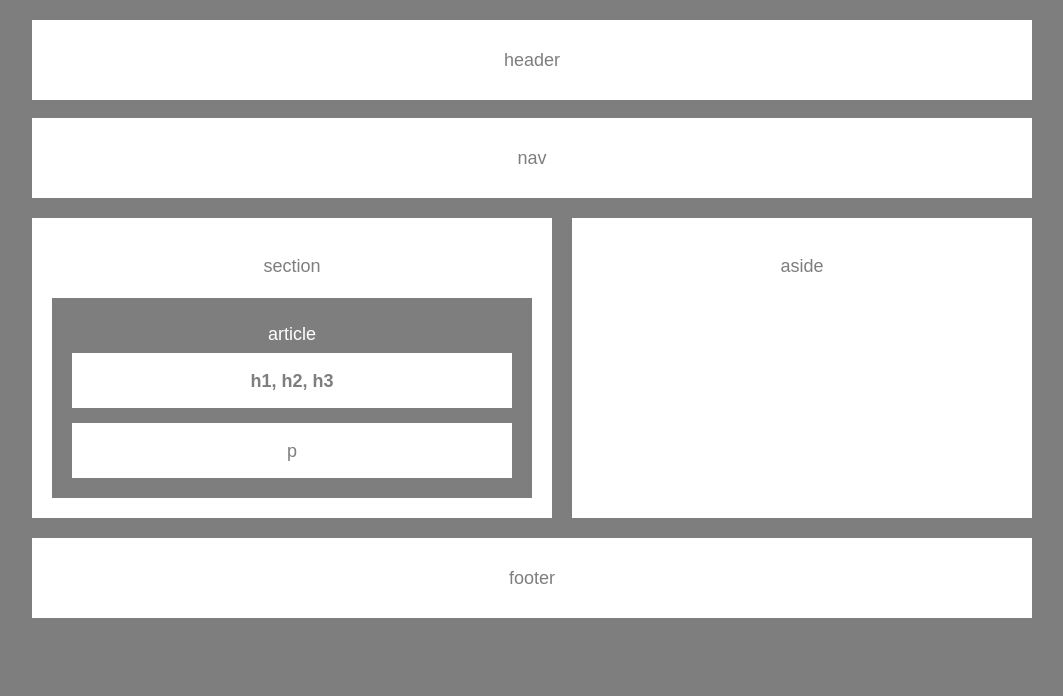
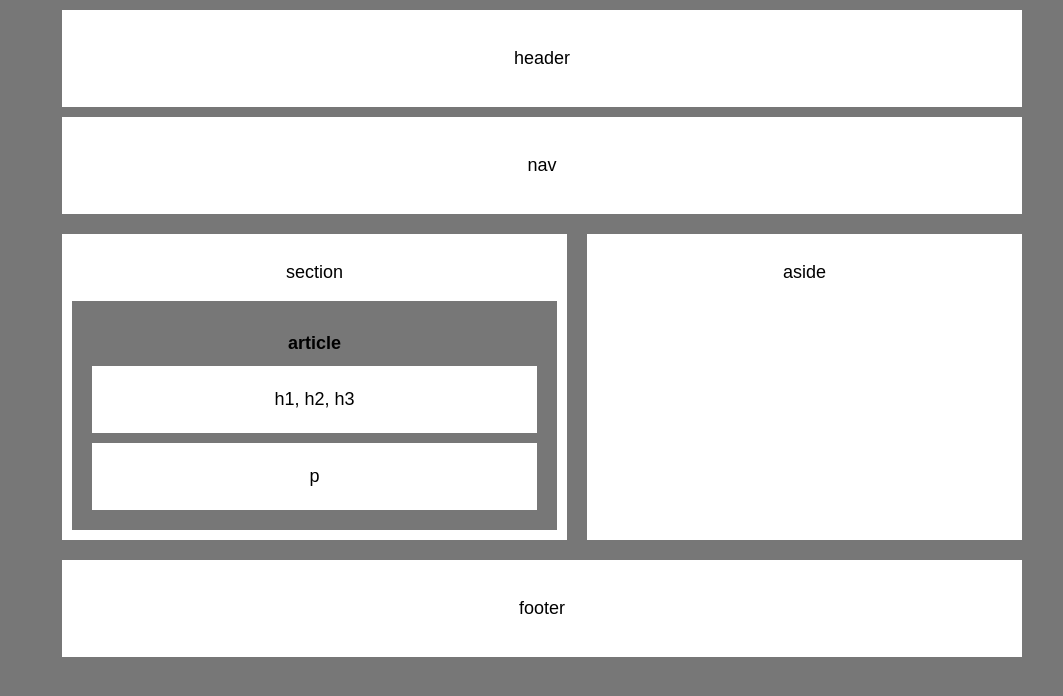
Before and after one commit to mmalberts/HW-Wireframe, a plain HTML site: page index.html in a window 1280 px wide. Shown: the whole page, without its empty margins (108-1171 px from the left). Drawn offline with Linux system fonts and the light colour scheme.

Commit message:
third commit

```diff
--- a/index.html
+++ b/index.html
@@ -9,33 +9,36 @@
 
 <body>
 
-	<div class="header">
-		<p id="bar">header</p>
+	<div class="hnf">
+		<p>header</p>
 	</div>
 
-	<div class="nav">
-		<p id="bar">nav</p>
+	<div class="hnf">
+		<p>nav</p>
 	</div>
 
-	<div class="box">
+	<div class="container clearfix">
 		<div class="section">
-			<p id="col">section</p>
+			<p>section</p>
 			<div class="article">
-				<p id="art">article</p>
-				<div class="headers">
-					<p id="yellow"><strong>h1, h2, h3</strong></p>
+				<h1>article</h1>
+				<div class="h123">
+					<p>h1, h2, h3</p>
 				</div>
-				<div class="paragraphs">
-					<p id="yellow">p</p>
+				<div class="paragraph">
+					<p>p</p>
 				</div>
 			</div>
 		</div>
+
 		<div class="aside">
-			<p id="col">aside</p>
+			<p>aside</p>
 		</div>
+
 	</div>
-	<div class="footer">
-		<p id="bar">footer</p>
+
+	<div class="hnf">
+		<p>footer</p>
 	</div>
 
 </body>
--- a/style.css
+++ b/style.css
@@ -1,117 +1,65 @@
 body {
-	background: #7e7e7e;
+	background: #777;
+	width: 960px;
+	text-align: center;
+	font-family: arial;
+	font-size: 18px;
+	margin: 0 auto;
 }
 
-#bar {
-	text-align: center;
-	padding: 30px;
-	font-family: arial;
+h1 {
 	font-size: 18px;
-	color: #7e7e7e;
 }
 
-#col {
-	text-align: center;
-	padding: 20px;
-	font-family: arial;
-	font-size: 18px;
-	color: #7e7e7e;
+p {
+
 }
 
-#art {
-	text-align: center;
-	padding: 8px;
-	font-family: arial;
-	font-size: 18px;
-	color: #ffffff;
-}
-
-#yellow {
-	text-align: center;
-	padding: 0 auto;
-	font-family: arial;
-	font-size: 18px;
-	color: #7e7e7e;
+.hnf {
+	width: 960px;
+	padding: 20px 0px 20px 0px;
+	background: white;
+	margin: 10px;
 }
 
 .container {
-
-}
-
-.header {
-	width: 1000px;
-	height: 80px;
-	background: #ffffff;
-	margin: 0 auto;
-	margin-top: 20px;
-	margin-bottom: 10px;
-}
-
-.nav {
-	width: 1000px;
-	height: 80px;
-	background: #ffffff;
-	margin: 0 auto;
-	margin-bottom: 20px;
-}
-
-.box {
-	width: 1000px;
-	height: 300px;
-	margin: 0 auto;
+	width: 960px;
+	margin: 20px 10px 20px 10px;
 }
 
 .section {
-	position: relative;
-	background: #ffffff;
-	width: 520px;
-	height: 300px;
-	margin-right: 10px;
+	width: 485px;
 	float: left;
+	background: white;
+	padding: 10px;
+}
+
+.aside {
+	width: 415px;
+	height: 286px;
+	padding: 10px;
+	float: right;
+	background: white;
 }
 
 .article {
-	background: #7e7e7e;
-	width: 480px;
-	height: 200px;
-	position: absolute;
-	right: 20px;
-	bottom: 20px;
-	left: 20px;
+	background: #777;
+	padding: 20px;
 }
 
-.headers {
-	position: absolute;
-	background: #ffffff;
-	width: 440px;
-	height: 55px;
-	right: 20px;
-	bottom: 90px;
+.h123 {
+	background: white;
+	margin-bottom: 10px;
+	padding: 5px 0px 5px 0px;
 }
 
-.paragraphs {
-	position: absolute;
-	background: #ffffff;
-	width: 440px;
-	height: 55px;
-	right: 20px;
-	bottom: 20px;
-	left: 20px;
+.paragraph {
+	background: white;
+	padding: 5px 0px 5px 0px;
 }
 
-.aside {
-	position: relative;
-	background: #ffffff;
-	width: 460px;
-	height: 300px;
-	margin-left: 10px;
-	float: right;
+.clearfix::after {
+	content: "";
+	display: block;
+	clear: both;
 }
-
-.footer {
-	background: #ffffff;
-	width: 1000px;
-	height: 80px;
-	margin: 0 auto;
-	margin-top: 20px;
-}
```
